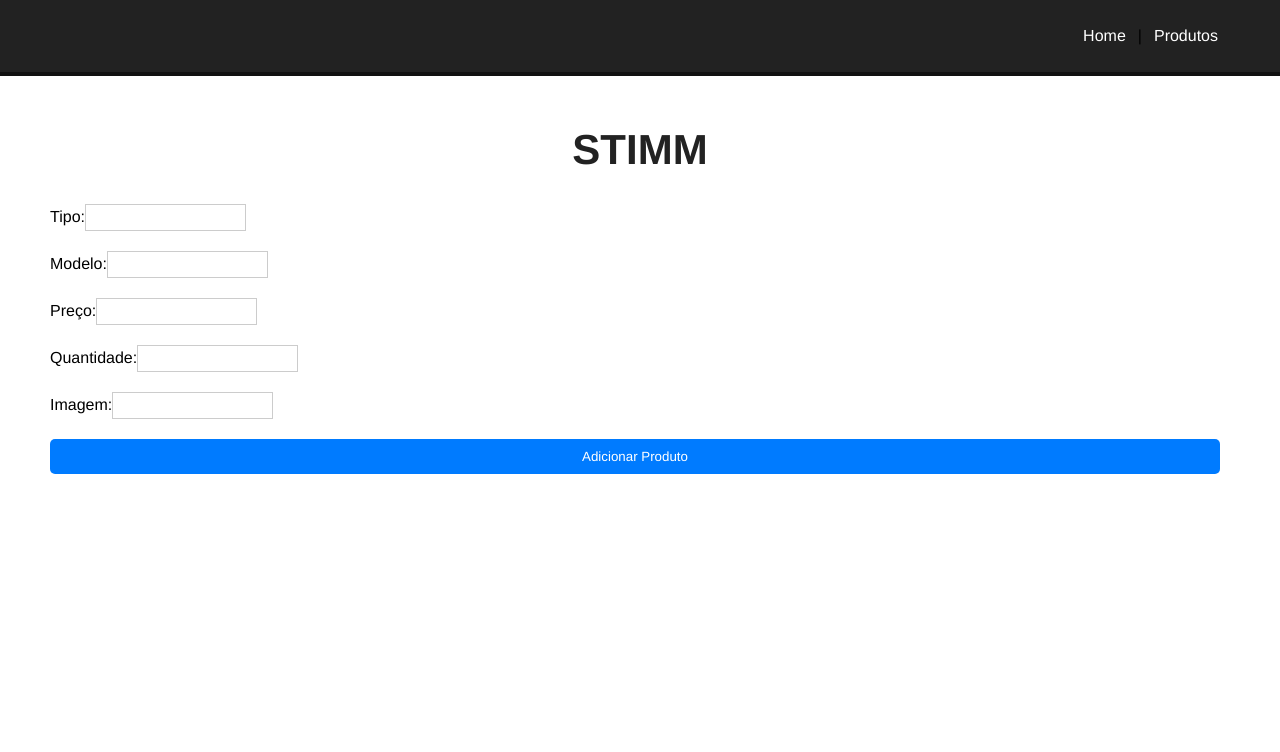
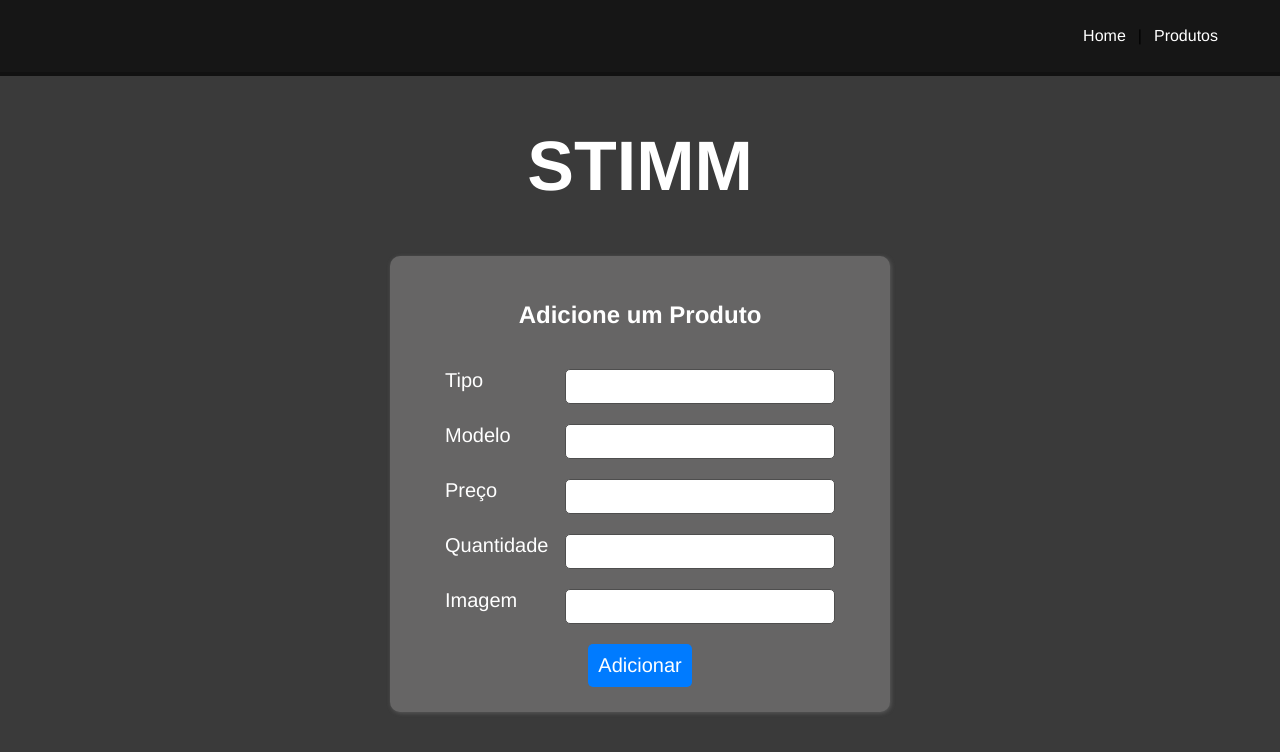
Before and after one commit to K1ngri/CRUD-VUE, a Vue app: page / in a window 1280 px wide. Shown: the top 752 px of the page. Built offline with nearby package versions, Linux system fonts and the light colour scheme.

Commit message:
Mudanças CSS

```diff
--- a/src/App.vue
+++ b/src/App.vue
@@ -11,19 +11,25 @@
   box-sizing: border-box;
 }
 
+
 .main-container {
   margin: 50px;
   min-height: 250px;
 }
 
+html{
+  background-color: #3a3a3a;
+}
+
 h1{
-    color: #222;
+    color: #ffffff;
     text-align: center;
-    font-size: 42px;
-    margin-bottom: 30px;
+    font-size: 70px;
+    margin-bottom: 50px;
 }
 
 .modal {
+  background-color: #fff;
   display: block;
   position: fixed;
   z-index: 1;
@@ -61,50 +67,6 @@
   margin-bottom: 20px;
   border: 1px solid #ccc;
 }
-
-button[type="submit"] {
-  padding: 10px;
-  background-color: #007bff;
-  color: #fff;
-  border: none;
-  border-radius: 5px;
-  cursor: pointer;
-}
-
-button[type="submit"]:hover {
-  background-color: #0069d9;
-}
-
-button {
-  padding: 10px;
-  background-color: #dc3545;
-  color: #fff;
-  border: none;
-  border-radius: 5px;
-  cursor: pointer;
-  margin-right: 10px;
-}
-
-button:hover {
-  background-color: #c82333;
-}
-
-table {
-  width: 100%;
-  border-collapse: collapse;
-  margin-top: 20px;
-}
-
-th,
-td {
-  padding: 10px;
-  text-align: left;
-  border-bottom: 1px solid #ccc;
-}
-
-th {
-  background-color: #f2f2f2;
-}
 </style>
 
 <script>
--- a/src/components/Navbar.vue
+++ b/src/components/Navbar.vue
@@ -1,7 +1,7 @@
 <template>
     <div id="nav">
-        <router-link to="/">Home</router-link> |
-        <router-link to="/produtos">Produtos</router-link>
+        <router-link class="label-nav" to="/">Home</router-link> |
+        <router-link class="label-nav" to="/produtos">Produtos</router-link>
     </div>
 </template>
 
@@ -15,7 +15,7 @@
 
 <style scoped>
 #nav {
-    background-color: #222;
+    background-color: #161616;
     border-bottom:  4px solid #111;
     padding: 15px 50px;
     display: flex;
@@ -33,4 +33,8 @@
 #nav a:hover{
     color: #696969
 }
+
+.label-nav{
+    background-color: #161616;
+}
 </style>
--- a/src/views/Home.vue
+++ b/src/views/Home.vue
@@ -4,30 +4,89 @@
       <h1>STIMM</h1>
     </div>
     <form @submit.prevent="addProduct">
-      <div>
-        <label for="tipo">Tipo:</label>
+      <div class="form-title">
+        <h2>Adicione um Produto</h2>
+      </div>
+      <div class="item-formulario">
+        <label for="tipo">Tipo</label>
         <input type="text" id="tipo" v-model="product.tipo" />
       </div>
-      <div>
-        <label for="modelo">Modelo:</label>
+      <div class="item-formulario">
+        <label for="modelo">Modelo</label>
         <input type="text" id="modelo" v-model="product.modelo" />
       </div>
-      <div>
-        <label for="preco">Preço:</label>
+      <div class="item-formulario">
+        <label for="preco">Preço</label>
         <input type="number" id="preco" v-model="product.preco" />
       </div>
-      <div>
-        <label for="quantidade">Quantidade:</label>
+      <div class="item-formulario">
+        <label for="quantidade">Quantidade</label>
         <input type="number" id="quantidade" v-model="product.quantidade" />
       </div>
-      <div>
-        <label for="imagem">Imagem:</label>
+      <div class="item-formulario">
+        <label for="imagem">Imagem</label>
         <input type="text" id="imagem" v-model="product.imagem" />
       </div>
-      <button type="submit">Adicionar Produto</button>
+      <button type="submit">Adicionar</button>
     </form>
   </div>
 </template>
+
+<style scoped>
+form {
+  display: flex;
+  flex-direction: column;
+  margin: auto;
+  background-color: rgb(102, 101, 101);
+  color: #ffffff;
+  width: 500px;
+  border-radius: 10px;
+  padding: 25px;
+  box-shadow: 1px 1px 4px rgba(128, 128, 128, 0.479);
+}
+
+input {
+  padding: 15px;
+  border-radius: 5px;
+  border: 1px solid rgb(78, 78, 78);
+  height: 35px;
+  width: 270px;
+  resize: none;
+  float: right;
+  margin-right: 30px;
+  margin-bottom: 20px;
+}
+
+
+label {
+  background-color: rgb(102, 101, 101);
+  font-size: 20px;
+  margin-left: 30px;
+  margin-bottom: 10px
+}
+
+.form-title{
+  text-align: center;
+  padding: 20px;
+  margin-bottom: 20px;
+}
+
+button[type="submit"] {
+  padding: 10px;
+  background-color: #007bff;
+  font-size: 20px;
+  padding: auto;
+  color: #fff;
+  border: none;
+  border-radius: 5px;
+  cursor: pointer;
+  margin: auto;
+}
+
+button[type="submit"]:hover {
+  background-color: #0069d9;
+}
+</style>
 
 <script>
 import ProductService from "@/services.js";
@@ -66,5 +125,3 @@
   },
 };
 </script>
-
-<style scoped></style>
--- a/src/views/Produtos.vue
+++ b/src/views/Produtos.vue
@@ -18,10 +18,10 @@
           <td>{{ produto.modelo }}</td>
           <td>{{ produto.preco }}</td>
           <td>{{ produto.quantidade }}</td>
-          <td><img :src="produto.imagem" alt=""></td>
+          <td><img :src="produto.imagem" alt="" id="imagem"></td>
           <td>
-            <button @click="editProduto(produto)">Editar</button>
-            <button @click="deleteProduto(produto)">Excluir</button>
+            <button id="editar" @click="editProduto(produto)">Editar</button>
+            <button id="excluir" @click="deleteProduto(produto)">Excluir</button>
           </td>
         </tr>
       </tbody>
@@ -44,14 +44,62 @@
           <input type="number" id="quantidade" v-model="produto.quantidade">
 
           <label for="imagem">Imagem:</label>
-          <input type="text" id="imagem" v-model="produto.imagem">
+          <input type="text" id="imagem-modal" v-model="produto.imagem">
 
-          <button type="button" @click="updateProduto">Salvar</button>
+          <button id="salvar" type="button" @click="updateProduto">Salvar</button>
         </form>
       </div>
     </div>
   </div>
 </template>
+
+<style scoped>
+#imagem {
+  width: 100%;
+  height: 150px;
+  object-fit: contain;
+}
+
+table {
+	margin: auto;
+	margin-top: 50px;
+	margin-bottom: 50px;
+	border-collapse: collapse;
+	border: 2px solid rgb(56, 55, 55);
+}
+
+th {
+	padding: 20px;
+	background-color: rgb(102, 101, 101);
+	color: #ffffff;
+	border: 2px solid rgb(56, 55, 55);
+}
+
+td {
+	background-color: #bebebe;
+	padding: 15px;
+	border: 2px solid rgb(56, 55, 55);
+}
+
+tr {
+	padding: 15px;
+	border: 2px solid rgb(56, 55, 55);
+}
+
+button[id="editar"],[id="excluir"],[id="salvar"] {
+  padding: 10px;
+  background-color: #007bff;
+  color: #fff;
+  border: none;
+  border-radius: 5px;
+  cursor: pointer;
+  margin-right: 10px;
+}
+
+button:hover {
+  background-color: #014996;
+}
+</style>
 
 
 <script>
@@ -101,7 +149,3 @@
   },
 };
 </script>
-
-<style>
-
-</style>
```
